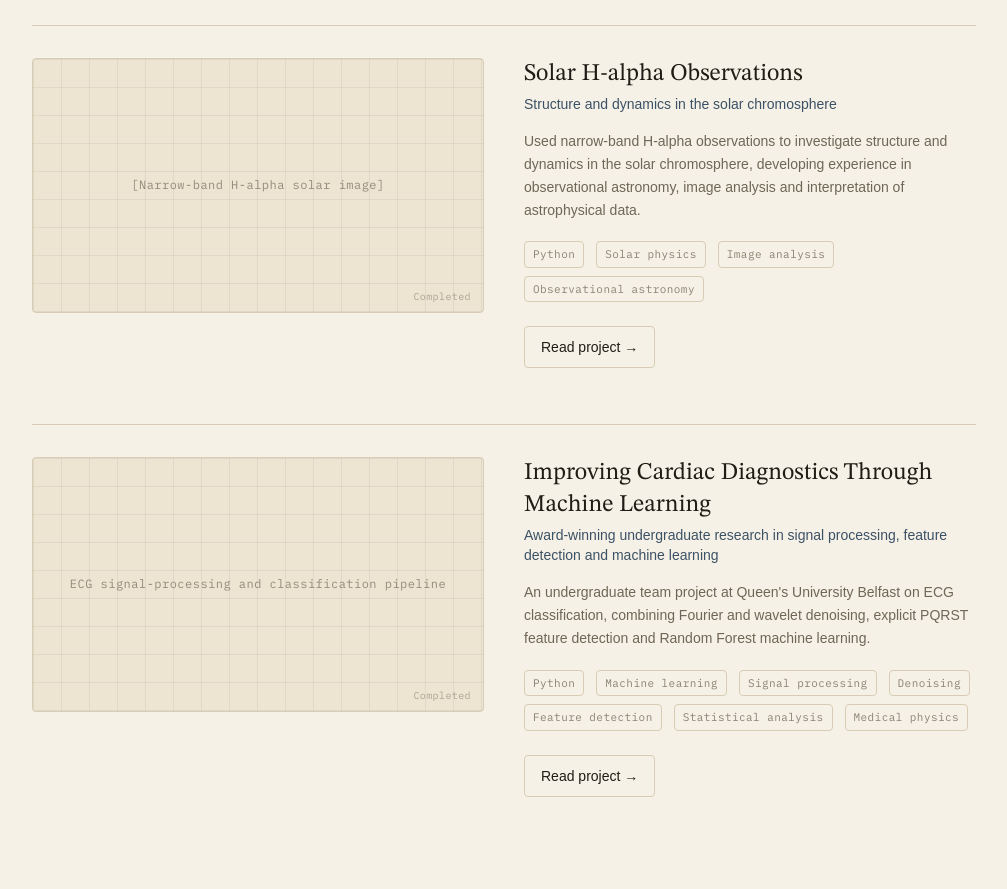
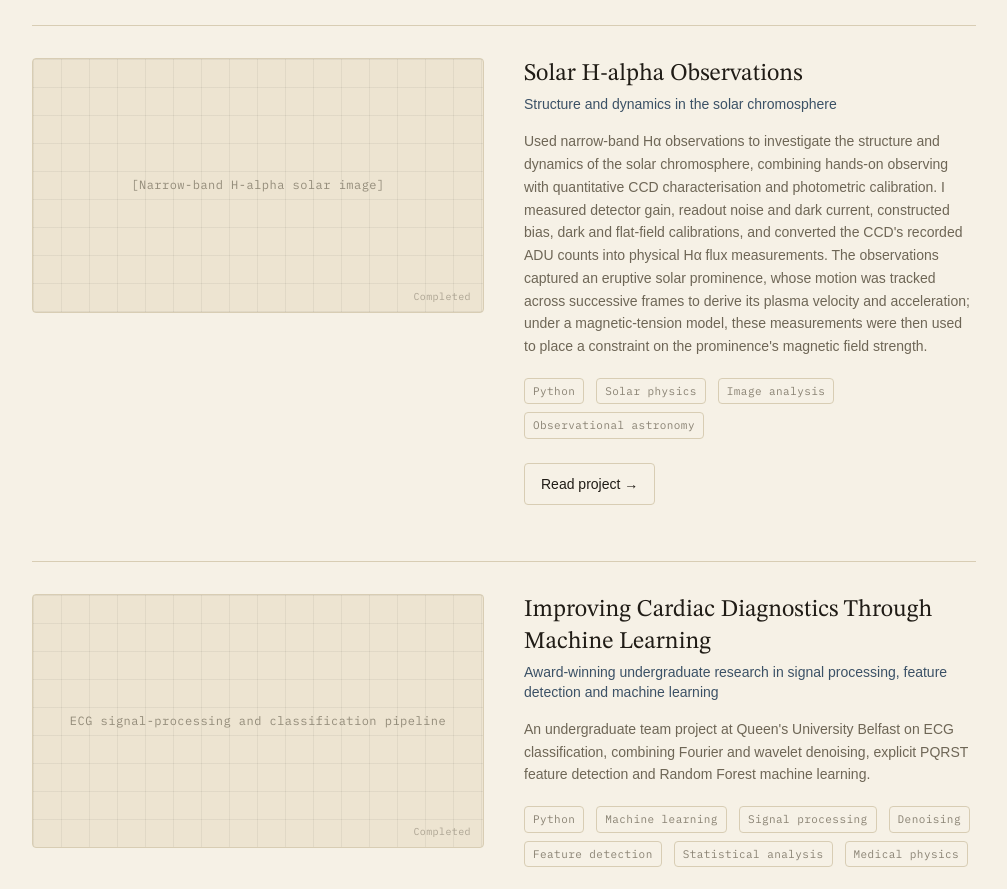
Before and after one commit to EoinTrainor/academic-website, a Next.js app: page /research in a window 1280 px wide. Shown: the part 1180-2069 px from the top of the page, without its empty margins (136-1143 px from the left). Built offline with nearby package versions, Linux system fonts and the light colour scheme; a web font is replaced by a local one.

Commit message:
Rewrite solar H-alpha summary and drop hero ellipsis
Expand the research-page summary for the solar chromosphere project
to cover CCD calibration and the prominence velocity/field analysis,
and tidy "ASTROPHYSICS..." to "ASTROPHYSICS" in the homepage hero.

```diff
--- a/src/components/Hero.tsx
+++ b/src/components/Hero.tsx
@@ -10,7 +10,7 @@ export default function Hero() {
           <h1 className="font-display text-5xl md:text-7xl text-paper text-balance">
             {SITE.name}
           </h1>
-          <p className="mt-4 font-mono-label text-xs text-halpha">ASTROPHYSICS...</p>
+          <p className="mt-4 font-mono-label text-xs text-halpha">ASTROPHYSICS</p>
           <p className="mt-2 text-lg text-steel">{SITE.role}</p>
           <p className="mt-8 max-w-xl text-lg leading-relaxed text-paper">
             Research Master&rsquo;s student in astrophysics at University College Cork, working on
--- a/src/data/research.ts
+++ b/src/data/research.ts
@@ -189,7 +189,7 @@ export const OTHER_RESEARCH: ResearchProject[] = [
     title: "Solar H-alpha Observations",
     subtitle: "Structure and dynamics in the solar chromosphere",
     summary:
-      "Used narrow-band H-alpha observations to investigate structure and dynamics in the solar chromosphere, developing experience in observational astronomy, image analysis and interpretation of astrophysical data.",
+      "Used narrow-band Hα observations to investigate the structure and dynamics of the solar chromosphere, combining hands-on observing with quantitative CCD characterisation and photometric calibration. I measured detector gain, readout noise and dark current, constructed bias, dark and flat-field calibrations, and converted the CCD's recorded ADU counts into physical Hα flux measurements. The observations captured an eruptive solar prominence, whose motion was tracked across successive frames to derive its plasma velocity and acceleration; under a magnetic-tension model, these measurements were then used to place a constraint on the prominence's magnetic field strength.",
     tags: ["Python", "Solar physics", "Image analysis", "Observational astronomy"],
     figureLabel: "[Narrow-band H-alpha solar image]",
     githubHref: "[Project repository]",
```
